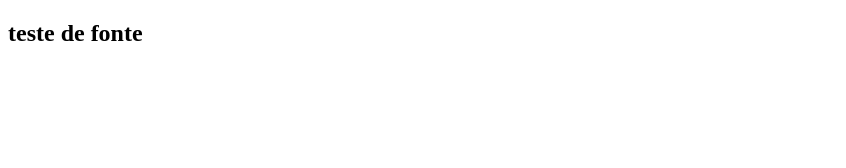
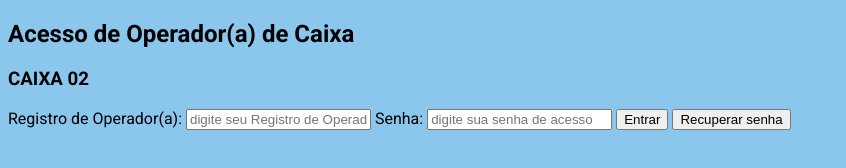
Before and after one commit to JhonCosta1/projeto-caixa, a website: page index.html in a window 1280 px wide. Shown: the whole page, without its empty margins (0-846 px from the left). Drawn offline with Linux system fonts and the light colour scheme.

Commit message:
style(front): criado esqueleto html para página de acesso do operador(a) de caixa
criado esqueleto html para página de acesso, background-color definido

```diff
--- a/index.html
+++ b/index.html
@@ -14,7 +14,18 @@
 </head>
 <body>
 
-    <h2>teste de fonte</h2>
+    <header>
+        <h2>Acesso de Operador(a) de Caixa</h2>
+        <h3>CAIXA 02</h3>
+        <form action="">
+            <label for="login-funcionario">Registro de Operador(a):</label>
+            <input type="text" class="entrada-funcionario" placeholder="digite seu Registro de Operador">
+            <label for="senha-funcionario">Senha:</label>
+            <input type="text" class="senha-registro" placeholder="digite sua senha de acesso">
+            <button>Entrar</button>
+            <button>Recuperar senha</button>
+        </form>
+    </header>
 
 
     <script src="main.js"></script>
--- /dev/null
+++ b/sass/1-base/_base.sass
@@ -0,0 +1,6 @@
+$bg-color: #8BC6EC
+
+body
+    font-family: 'Roboto'
+    font-size: 16px
+    background-color: $bg-color
```
Also changed, not shown: css/styles.css, sass/1-base/base.sass (deleted), 1 other file.
